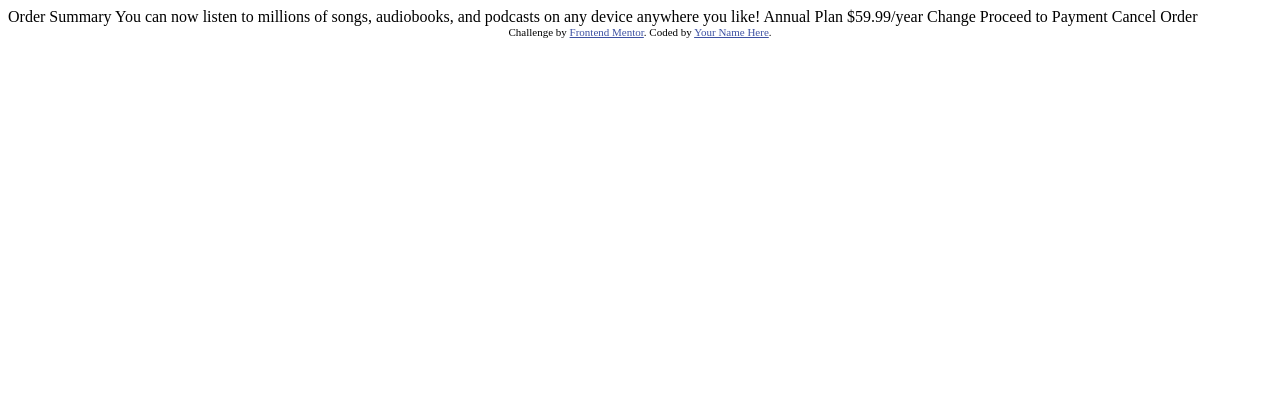
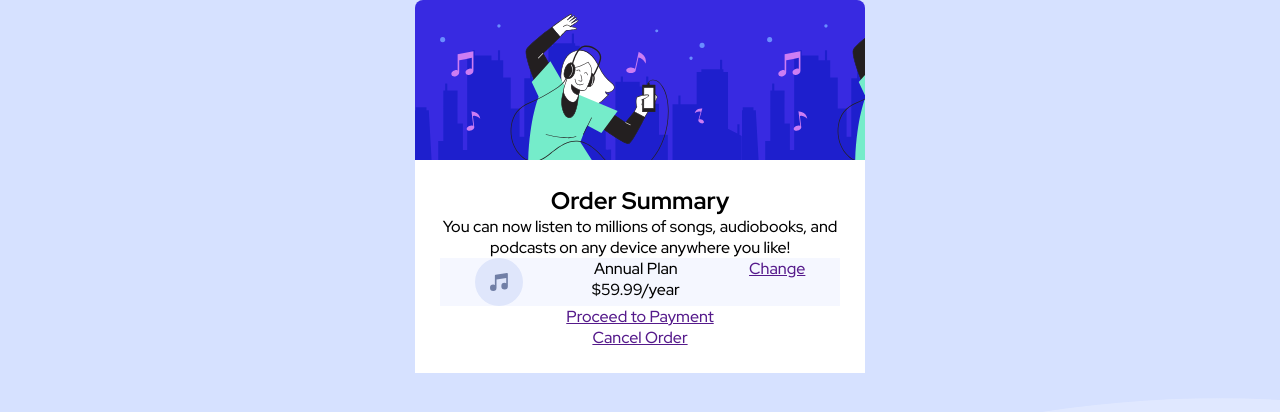
Before and after one commit to facundodffp/order-summary-component-main, a plain HTML site: page index.html in a window 1280 px wide. Drawn offline with Linux system fonts and the light colour scheme.

Commit message:
agregado cabecera de tarjeta y cuerpo

```diff
--- a/index.html
+++ b/index.html
@@ -1,37 +1,47 @@
 <!DOCTYPE html>
 <html lang="en">
+
 <head>
   <meta charset="UTF-8">
-  <meta name="viewport" content="width=device-width, initial-scale=1.0"> <!-- displays site properly based on user's device -->
+  <meta name="viewport" content="width=device-width, initial-scale=1.0">
+  <!-- displays site properly based on user's device -->
 
   <link rel="icon" type="image/png" sizes="32x32" href="./images/favicon-32x32.png">
 
   <title>Frontend Mentor | Order summary card</title>
 
   <!-- Feel free to remove these styles or customise in your own stylesheet 👍 -->
-  <style>
-    .attribution { font-size: 11px; text-align: center; }
-    .attribution a { color: hsl(228, 45%, 44%); }
-  </style>
+  <link rel="stylesheet" href="style.css">
 </head>
+
 <body>
+  <div class="card">
+    <div class="card-head">
 
-  Order Summary
+    </div>
+    <div class="card-body">
+      <h2 class="card-body-title">Order Summary</h2>
+      <p class="card-body-parrafo">You can now listen to millions of songs, audiobooks, and podcasts on any
+        device anywhere you like!</p>
+      <div class="card-body-visor">
+        <img src="images/icon-music.svg" alt="" class="card-body-visor-img">
+        <div class="card-body-visor-datos">
+          <p class="visor-datos-plan"> Annual Plan</p>
+          <p class="visor-datos-precio">$59.99/year</p>
+        </div>
+        <a href="" class="visor-datos-link">Change</a>
+      </div>
+      <a href="" class="visor-body-btn-pago">Proceed to Payment</a>
+      <a href="" class="visor-body-btn-cancelar">Cancel Order</a>
+    </div>
+  </div>
 
-  You can now listen to millions of songs, audiobooks, and podcasts on any
-  device anywhere you like!
 
-  Annual Plan
-  $59.99/year
-
-  Change
-
-  Proceed to Payment
-  Cancel Order
 
   <div class="attribution">
     Challenge by <a href="https://www.frontendmentor.io?ref=challenge" target="_blank">Frontend Mentor</a>.
-    Coded by <a href="#">Your Name Here</a>.
+    Coded by <a href="#">Facundo Fernandez</a>.
   </div>
 </body>
+
 </html>
--- /dev/null
+++ b/style.css
@@ -0,0 +1,51 @@
+/*FONTS*/
+@import url('https://fonts.googleapis.com/css2?family=Red+Hat+Display:wght@500;700;900&display=swap');
+/*RESET*/
+*{
+    margin: 0;
+    padding: 0;
+}
+/*RESET*/
+body{
+    font-family: 'Red Hat Display', sans-serif;
+    background-color:hsl(225, 100%, 94%);
+    background-image: url(images/pattern-background-mobile.svg);
+    background-repeat:repeat-x;
+    background-size: cover;
+}
+
+/*Estructura*/
+.card{
+    width: 90%;
+    max-width: 450px;
+    margin: 0 auto;
+    text-align: center;
+}
+.card-head {
+    background-image: url(images/illustration-hero.svg);
+    background-size: contain;
+    height: 160px;
+    border-radius: 8px 8px 0 0;
+}
+.card-body{
+    box-sizing: border-box;
+    width: 100%;
+    padding: 25px;
+    background-color: #fff;
+    display: flex;
+    flex-direction: column;
+}
+.card-body-visor{
+    background-color: hsl(225, 100%, 98%);
+    display: flex;
+    flex-direction: row;
+    justify-content: space-around;
+
+}
+
+/**/
+@media (min-width:375px) {
+    .attribution{
+        display: none;
+    }
+}
```
